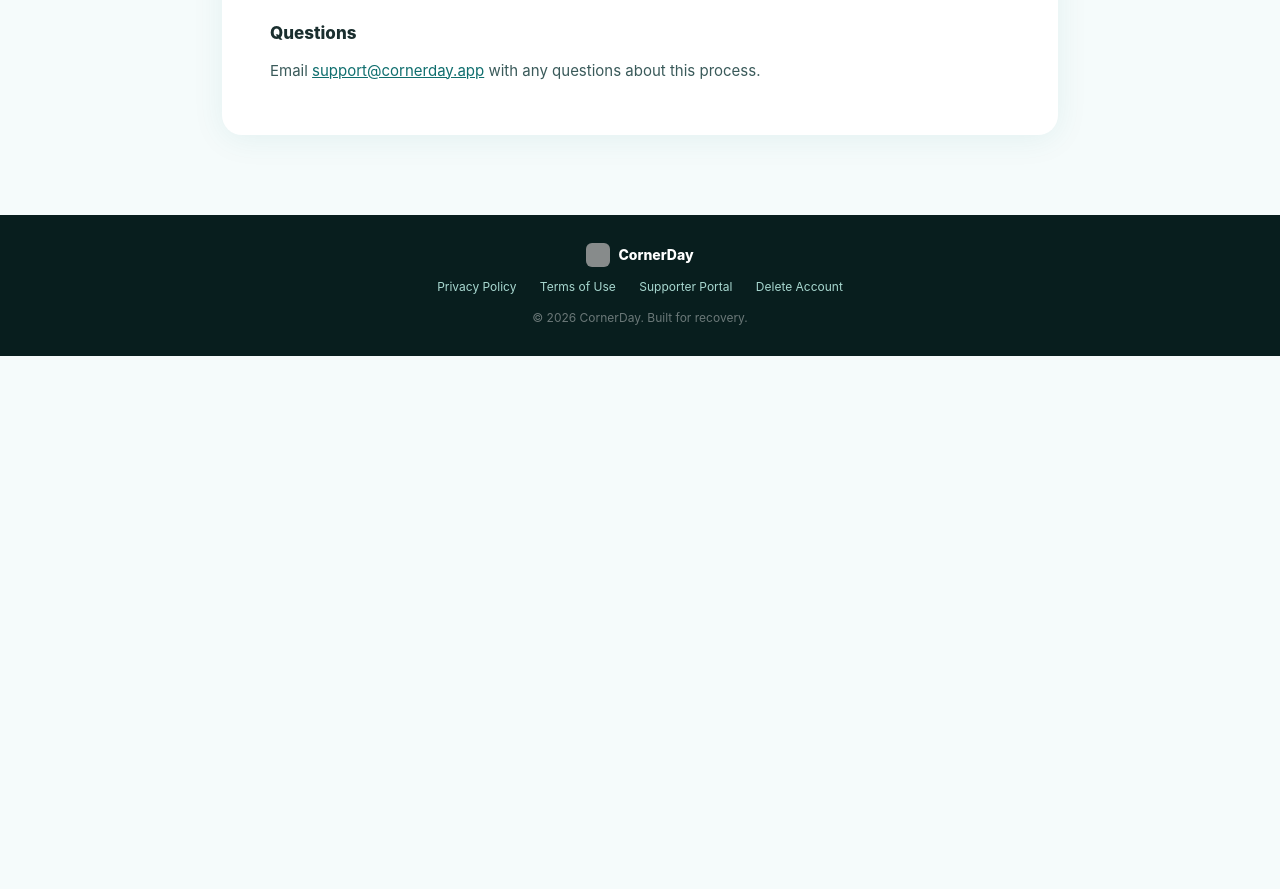
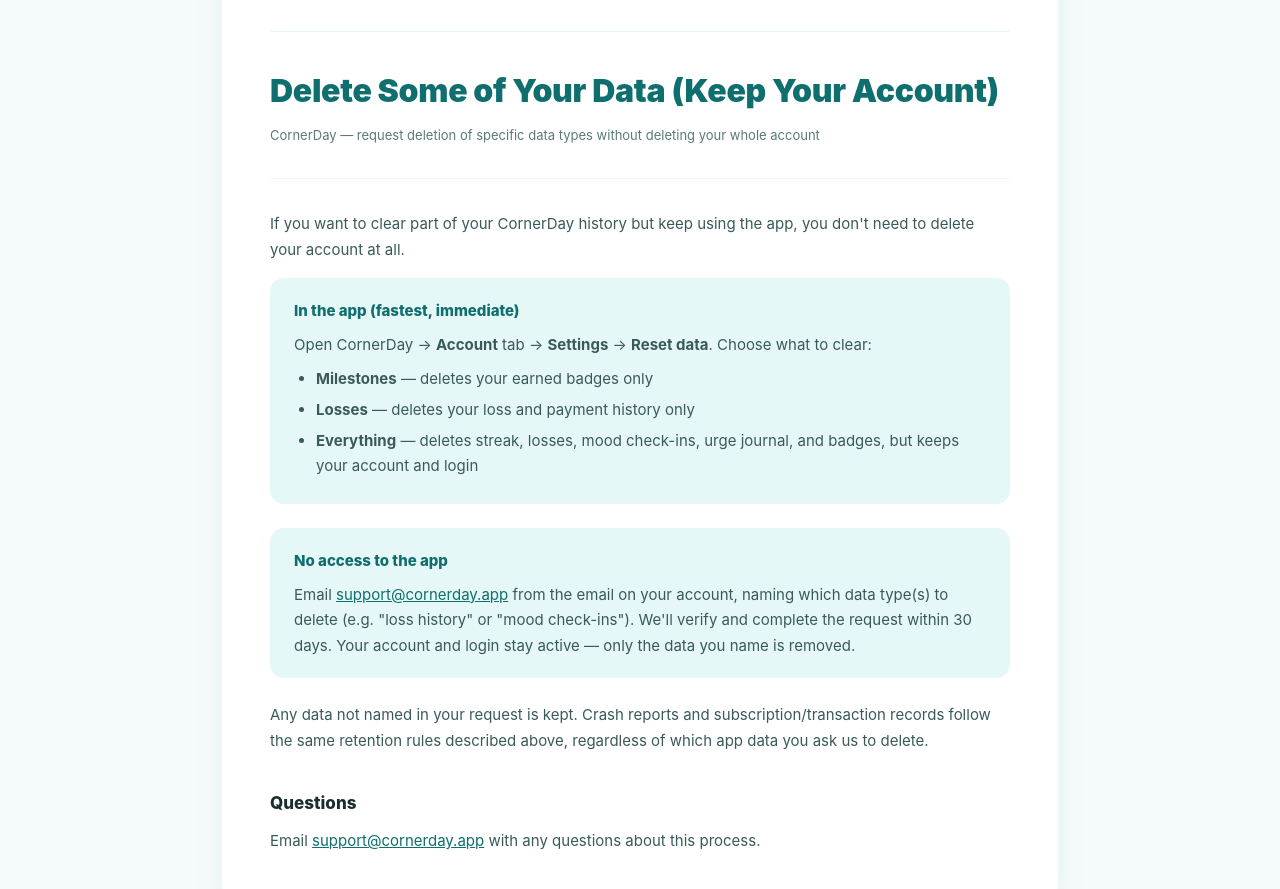
Before and after one commit to MarekMac/cornerday, a website: page docs/delete-account.html in a window 1280 px wide. Shown: the part 1180-2069 px from the top of the page. Before the commit the page ends 1536 px from the top, so only its background shows below. Drawn offline with Linux system fonts and the light colour scheme; grey boxes are pictures that could not be loaded.

Commit message:
Add partial data deletion section to delete-account page
Play Console's data-safety flow asks for a separate URL covering
requests to delete specific data types without deleting the whole
account, matching the in-app granular reset (milestones/losses/
everything) already available in Account > Settings.

```diff
--- a/docs/delete-account.html
+++ b/docs/delete-account.html
@@ -216,6 +216,28 @@
       <h2>What may be retained</h2>
       <p>Anonymised crash reports (no recovery data included) already logged in Sentry are retained for up to 90 days on their standard retention schedule. Subscription transaction records may be retained by RevenueCat/the app stores as required by tax and accounting law. Neither is linked back to your identity in the CornerDay app after deletion.</p>
 
+      <h1 id="delete-some-data" style="margin-top:48px; padding-top:32px; border-top:1px solid var(--accent);">Delete Some of Your Data (Keep Your Account)</h1>
+      <p class="date">CornerDay — request deletion of specific data types without deleting your whole account</p>
+
+      <p>If you want to clear part of your CornerDay history but keep using the app, you don't need to delete your account at all.</p>
+
+      <div class="option-card">
+        <h3>In the app (fastest, immediate)</h3>
+        <p style="margin-bottom:0">Open CornerDay → <strong>Account</strong> tab → <strong>Settings</strong> → <strong>Reset data</strong>. Choose what to clear:</p>
+        <ul style="margin-top:10px; margin-bottom:0">
+          <li><strong>Milestones</strong> — deletes your earned badges only</li>
+          <li><strong>Losses</strong> — deletes your loss and payment history only</li>
+          <li><strong>Everything</strong> — deletes streak, losses, mood check-ins, urge journal, and badges, but keeps your account and login</li>
+        </ul>
+      </div>
+
+      <div class="option-card">
+        <h3>No access to the app</h3>
+        <p style="margin-bottom:0">Email <a href="mailto:support@cornerday.app?subject=Delete%20specific%20CornerDay%20data">support@cornerday.app</a> from the email on your account, naming which data type(s) to delete (e.g. "loss history" or "mood check-ins"). We'll verify and complete the request within 30 days. Your account and login stay active — only the data you name is removed.</p>
+      </div>
+
+      <p>Any data not named in your request is kept. Crash reports and subscription/transaction records follow the same retention rules described above, regardless of which app data you ask us to delete.</p>
+
       <h2>Questions</h2>
       <p>Email <a href="mailto:support@cornerday.app">support@cornerday.app</a> with any questions about this process.</p>
     </div>
```
